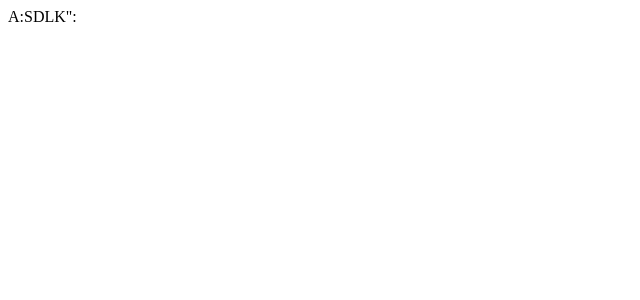
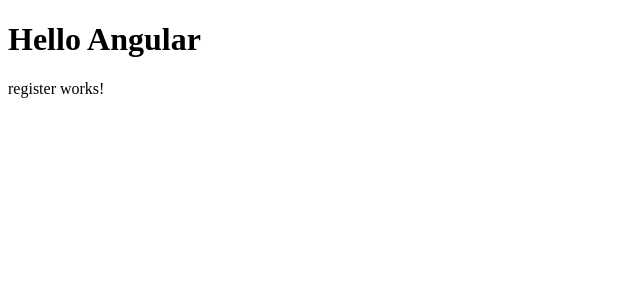
Before and after one commit to Buk7op/news-blog, an Angular app: page /register in a window 1280 px wide. Before the commit this address led to /. Shown: the top 300 px of the page, without its empty margins (0-640 px from the left). Built offline with nearby package versions, Linux system fonts and the light colour scheme.

Commit message:
added auth module and routing

```diff
--- a/src/app/app.component.html
+++ b/src/app/app.component.html
@@ -1 +1,3 @@
-<div> A:SDLK":</div>
+<h1> Hello Angular</h1>
+
+<router-outlet></router-outlet>
--- /dev/null
+++ b/src/app/auth/components/register/register.component.html
@@ -0,0 +1 @@
+<p>register works!</p>
--- /dev/null
+++ b/src/app/auth/components/register/register.component.ts
@@ -0,0 +1,12 @@
+import { Component, OnInit } from '@angular/core';
+
+@Component({
+  selector: 'nb-register',
+  templateUrl: './register.component.html',
+  styleUrls: ['./register.component.scss'],
+})
+export class RegisterComponent implements OnInit {
+  constructor() {}
+
+  ngOnInit(): void {}
+}
```
Also changed, not shown: src/app/app.module.ts (+5 -9 lines), src/app/auth/auth.module.ts (added, +17 -0 lines), src/app/auth/components/register/register.component.scss (added).
